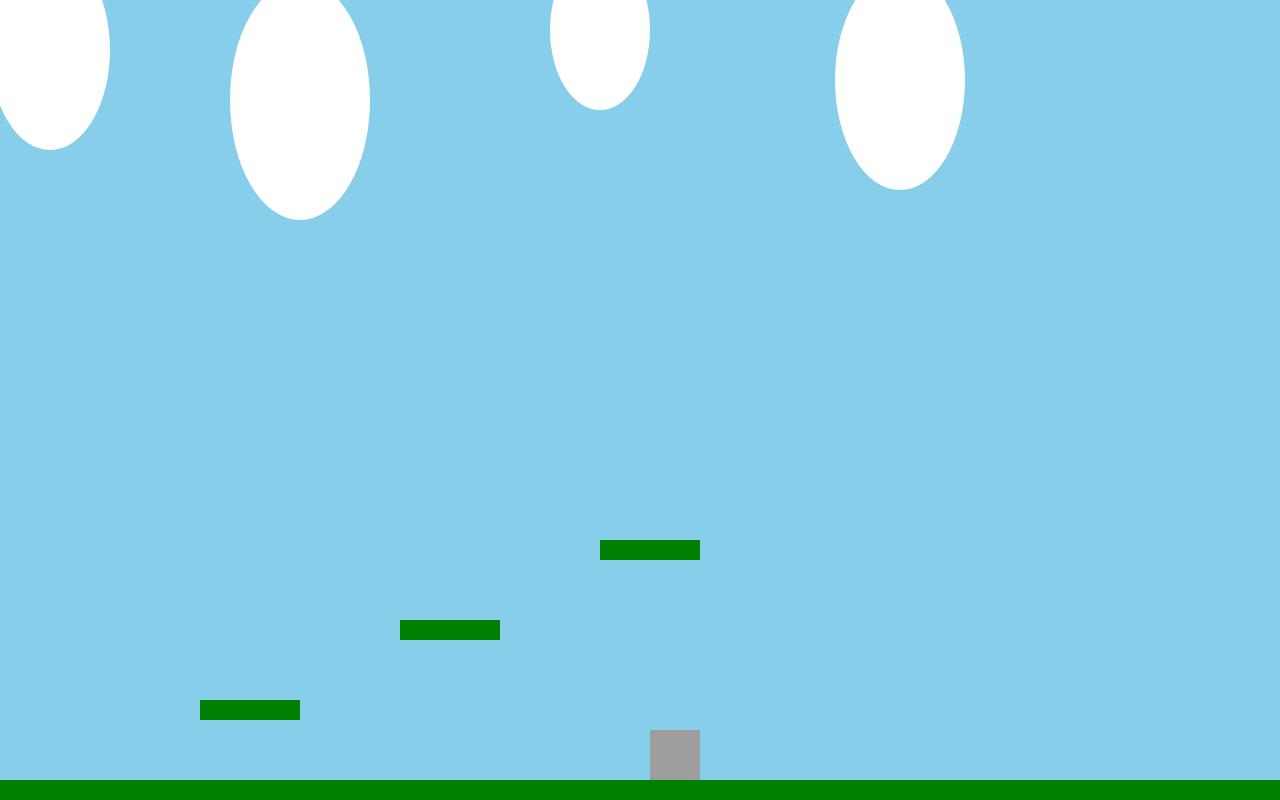
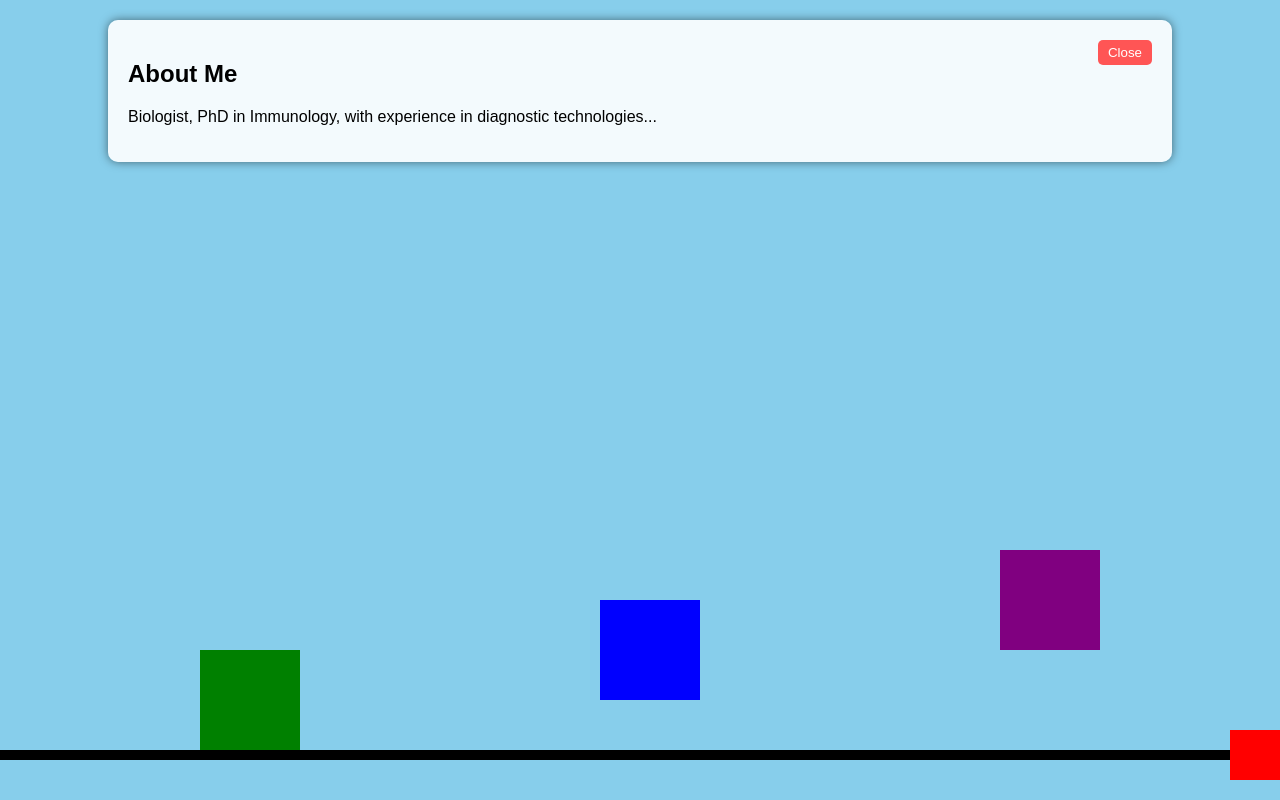
Before and after one commit to KostPapad/KostPapad.github.io, a plain HTML site: page game.html in a window 1280 px wide. Drawn offline with Linux system fonts and the light colour scheme.

Commit message:
Update game.html

```diff
--- a/game.html
+++ b/game.html
@@ -3,7 +3,7 @@
 <head>
     <meta charset="UTF-8">
     <meta name="viewport" content="width=device-width, initial-scale=1.0">
-    <title>Running Platform Game</title>
+    <title>Interactive Timeline Adventure</title>
     <style>
         body, html {
             margin: 0;
@@ -11,31 +11,47 @@
             width: 100%;
             height: 100%;
             overflow: hidden;
-            background-color: #87CEEB;
+            background-color: #f0f0f0;
+            font-family: Arial, sans-serif;
         }
         canvas {
             display: block;
             background: #87CEEB;
         }
-        .cv-content {
+        .cv-popup {
             position: absolute;
-            top: 10px;
+            top: 20px;
             left: 50%;
             transform: translateX(-50%);
+            width: 80%;
             background: rgba(255, 255, 255, 0.9);
             padding: 20px;
             border-radius: 10px;
             box-shadow: 0 0 10px rgba(0, 0, 0, 0.5);
             display: none;
+            z-index: 10;
+        }
+        .close-btn {
+            background: #ff5555;
+            color: white;
+            border: none;
+            border-radius: 5px;
+            padding: 5px 10px;
+            cursor: pointer;
+            float: right;
         }
     </style>
 </head>
 <body>
     <canvas id="gameCanvas"></canvas>
-    <div id="cvContent" class="cv-content"></div>
+    <div id="cvPopup" class="cv-popup">
+        <button class="close-btn" onclick="closePopup()">Close</button>
+        <div id="cvContent"></div>
+    </div>
     <script>
         const canvas = document.getElementById('gameCanvas');
         const ctx = canvas.getContext('2d');
+        const cvPopup = document.getElementById('cvPopup');
         const cvContent = document.getElementById('cvContent');
 
         canvas.width = window.innerWidth;
@@ -46,99 +62,75 @@
             y: canvas.height - 70,
             width: 50,
             height: 50,
-            dy: 0,
-            dx: 2,
-            gravity: 0.6,
-            jumpPower: -15,
-            isJumping: false,
-            direction: 1
+            color: 'red',
+            dx: 5
         };
 
-        const platforms = [
-            { x: 0, y: canvas.height - 20, width: canvas.width, height: 20, color: 'green', content: '' },
-            { x: 200, y: canvas.height - 100, width: 100, height: 20, color: 'green', content: '<h2>About Me</h2><p>Biologist, PhD in Immunology, with experience in diagnostic technologies...</p>' },
-            { x: 400, y: canvas.height - 180, width: 100, height: 20, color: 'green', content: '<h2>Experience</h2><p>Sysmex Europe - Product Manager EMEA Clinical Flow Cytometry...</p>' },
-            { x: 600, y: canvas.height - 260, width: 100, height: 20, color: 'green', content: '<h2>Skills and Certifications</h2><p>Product Launch, In Vitro Diagnostics (IVD), Negotiation...</p>' }
+        const stages = [
+            { x: 200, y: canvas.height - 150, width: 100, height: 100, color: 'green', content: '<h2>About Me</h2><p>Biologist, PhD in Immunology, with experience in diagnostic technologies...</p>' },
+            { x: 600, y: canvas.height - 200, width: 100, height: 100, color: 'blue', content: '<h2>Experience</h2><p>Sysmex Europe - Product Manager EMEA Clinical Flow Cytometry...</p>' },
+            { x: 1000, y: canvas.height - 250, width: 100, height: 100, color: 'purple', content: '<h2>Skills and Certifications</h2><p>Product Launch, In Vitro Diagnostics (IVD), Negotiation...</p>' }
         ];
 
-        const clouds = [
-            { x: 50, y: 50, width: 100, height: 60 },
-            { x: 300, y: 100, width: 120, height: 70 },
-            { x: 600, y: 30, width: 80, height: 50 },
-            { x: 900, y: 80, width: 110, height: 65 }
-        ];
-
-        const marioImage = new Image();
-        marioImage.src = 'https://i.imgur.com/8iapWnT.png'; // Mario image URL
+        const timeline = {
+            x: 0,
+            y: canvas.height - 50,
+            width: 3000,
+            height: 10,
+            color: 'black'
+        };
 
         function drawPlayer() {
-            ctx.drawImage(marioImage, player.x, player.y, player.width, player.height);
+            ctx.fillStyle = player.color;
+            ctx.fillRect(player.x, player.y, player.width, player.height);
         }
 
-        function drawPlatforms() {
-            platforms.forEach(platform => {
-                ctx.fillStyle = platform.color;
-                ctx.fillRect(platform.x, platform.y, platform.width, platform.height);
+        function drawTimeline() {
+            ctx.fillStyle = timeline.color;
+            ctx.fillRect(timeline.x, timeline.y, timeline.width, timeline.height);
+        }
+
+        function drawStages() {
+            stages.forEach(stage => {
+                ctx.fillStyle = stage.color;
+                ctx.fillRect(stage.x, stage.y, stage.width, stage.height);
             });
         }
 
-        function drawClouds() {
-            ctx.fillStyle = 'white';
-            clouds.forEach(cloud => {
-                ctx.beginPath();
-                ctx.ellipse(cloud.x, cloud.y, cloud.width, cloud.height, Math.PI / 2, 0, 2 * Math.PI);
-                ctx.fill();
-            });
+        function movePlayer() {
+            player.x += player.dx;
+            if (player.x + player.width > canvas.width) {
+                player.x = canvas.width - player.width;
+            }
+            if (player.x < 0) {
+                player.x = 0;
+            }
         }
 
-        function updatePlayer() {
-            player.y += player.dy;
-            player.dy += player.gravity;
-            player.x += player.dx * player.direction;
-
-            if (player.y + player.height > canvas.height) {
-                player.y = canvas.height - player.height;
-                player.dy = 0;
-                player.isJumping = false;
-            }
-
-            if (player.x + player.width > canvas.width || player.x < 0) {
-                player.direction *= -1;
-            }
-
-            platforms.forEach(platform => {
-                if (player.y + player.height >= platform.y &&
-                    player.y + player.height <= platform.y + platform.height &&
-                    player.x + player.width > platform.x &&
-                    player.x < platform.x + platform.width) {
-                    player.y = platform.y - player.height;
-                    player.dy = 0;
-                    player.isJumping = false;
-                    if (platform.content) {
-                        cvContent.innerHTML = platform.content;
-                        cvContent.style.display = 'block';
-                    }
+        function checkInteractions() {
+            stages.forEach(stage => {
+                if (player.x < stage.x + stage.width &&
+                    player.x + player.width > stage.x &&
+                    player.y < stage.y + stage.height &&
+                    player.y + player.height > stage.y) {
+                    cvContent.innerHTML = stage.content;
+                    cvPopup.style.display = 'block';
                 }
             });
         }
 
-        function jump() {
-            if (!player.isJumping) {
-                player.dy = player.jumpPower;
-                player.isJumping = true;
-                cvContent.style.display = 'none';
-            }
+        function closePopup() {
+            cvPopup.style.display = 'none';
         }
-
-        document.addEventListener('click', jump);
 
         function gameLoop() {
             ctx.clearRect(0, 0, canvas.width, canvas.height);
 
-            drawClouds();
-            drawPlatforms();
+            drawTimeline();
+            drawStages();
             drawPlayer();
-            updatePlayer();
+            movePlayer();
+            checkInteractions();
 
             requestAnimationFrame(gameLoop);
         }
```
